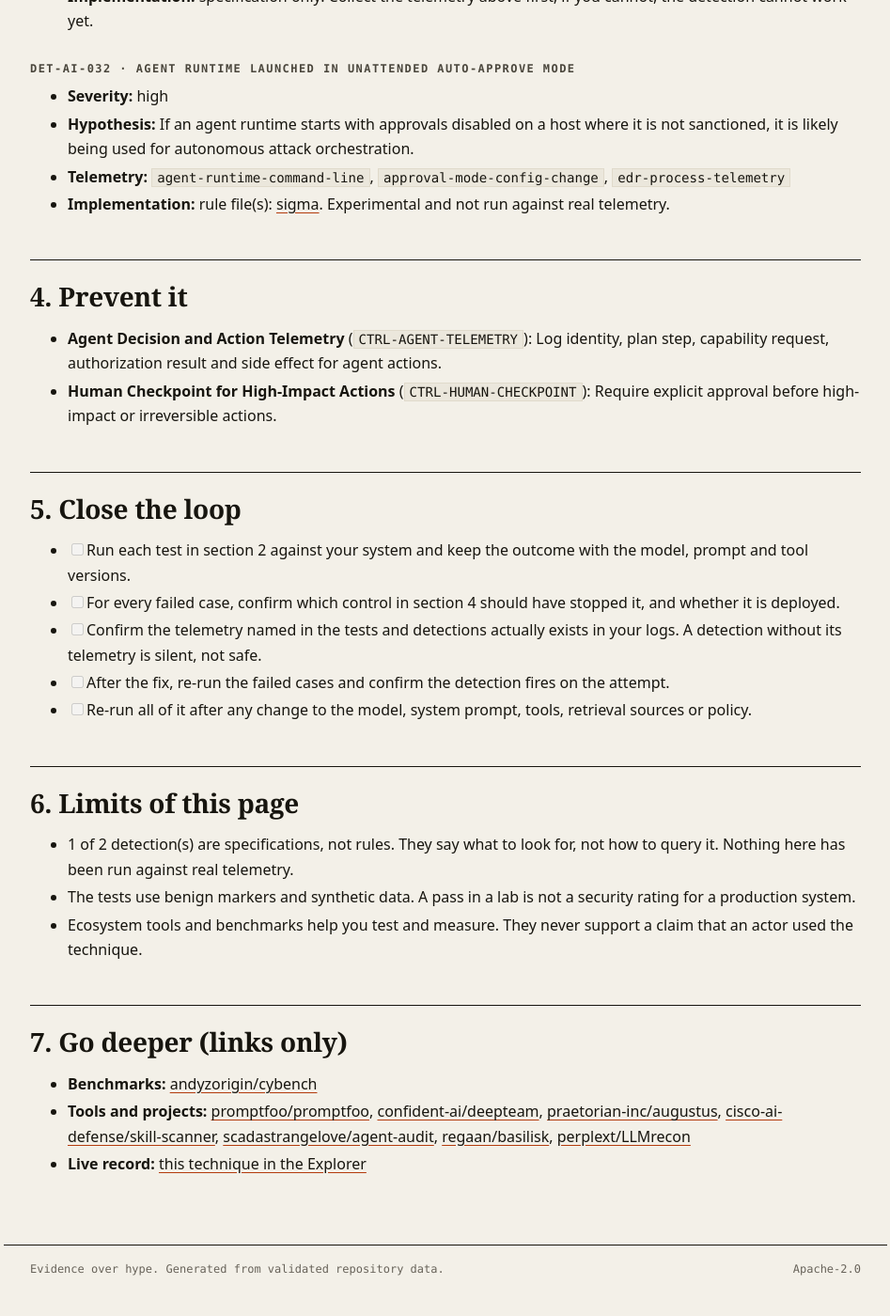
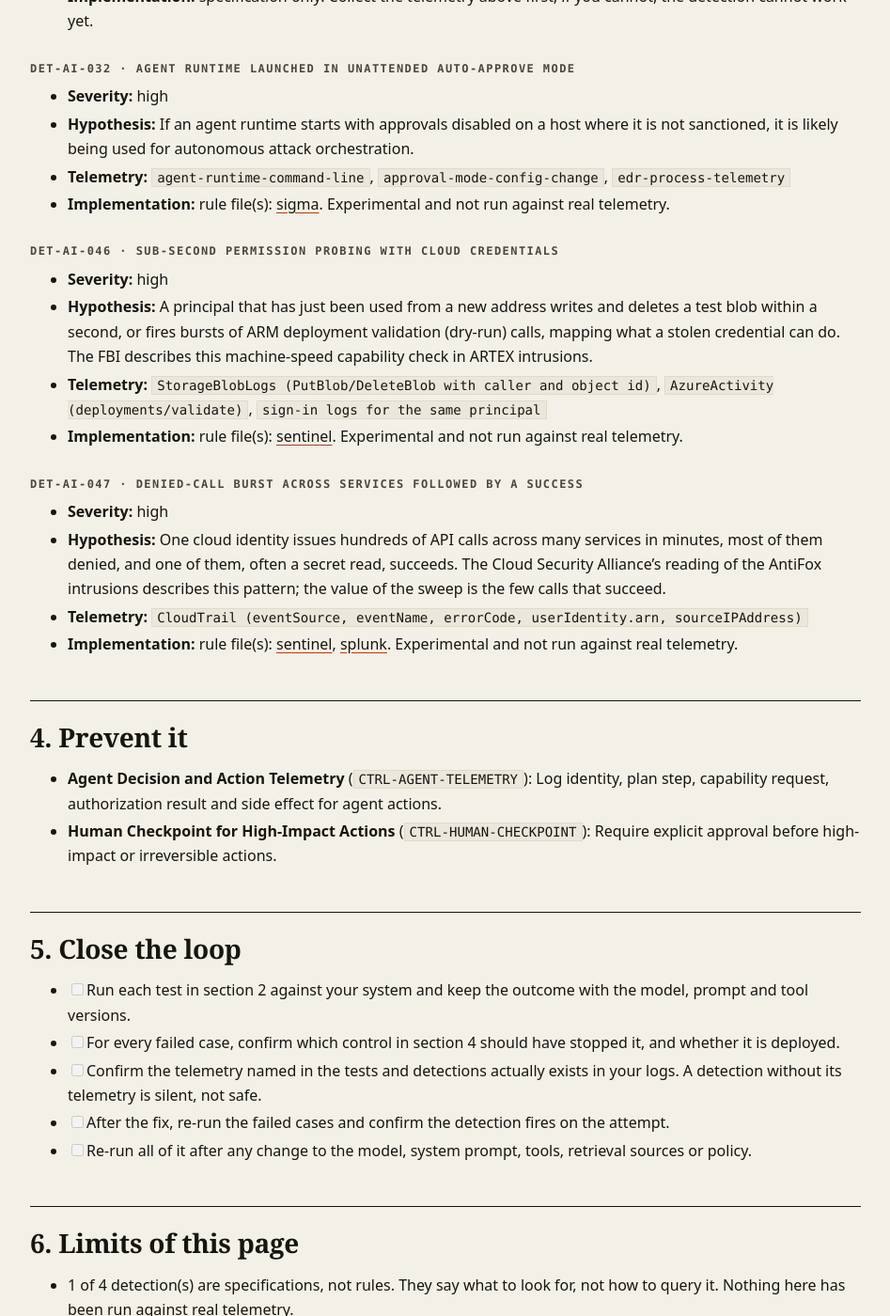
Before and after one commit to Ridd1kulusC0d3r/LLmInjection, a Jekyll site: the page built from docs/playbooks/LLMI-T015.md, in a window 1280 px wide and 1400 px high, scrolled down 3894 px. Shown: the whole window at 94% size, without its empty margins (166-1113 px from the left). Built offline with Jekyll 4.4.1, drawn with Linux system fonts in a browser that asks for light colours; our own code applies the rules of GitHub Pages for plain Markdown files; some of the changed text lies outside the part shown.

Commit message:
Detection: DET-AI-046 and DET-AI-047 with queries, hunting queries for DET-AI-045
Two cloud-identity specifications from the ARTEX and AntiFox reporting:
sub-second permission probing with stolen Azure credentials (FBI FLASH)
and a burst of denied AWS calls across services that ends in a success
(CSA on AntiFox), each with Sentinel and, for CloudTrail, Splunk
queries. The top-ranked hunting hypothesis, DET-AI-045, gets Sentinel
and Splunk queries. All experimental and untested against live data.

Co-Authored-By: Claude Opus 5.5 <noreply@anthropic.com>
Claude-Session: https://claude.ai/code/session_014C2xMWtqGLQUAgTRnxTx9w

```diff
--- a/docs/playbooks/LLMI-T015.md
+++ b/docs/playbooks/LLMI-T015.md
@@ -112,6 +112,20 @@ The runner has plan and mock adapters only: it does not call your system. To run
 - **Telemetry:** `agent-runtime-command-line`, `approval-mode-config-change`, `edr-process-telemetry`
 - **Implementation:** rule file(s): [sigma](../../detections/sigma/det-ai-032-agent-approval-disabled.yml). Experimental and not run against real telemetry.
 
+### DET-AI-046 · Sub-Second Permission Probing With Cloud Credentials
+
+- **Severity:** high
+- **Hypothesis:** A principal that has just been used from a new address writes and deletes a test blob within a second, or fires bursts of ARM deployment validation (dry-run) calls, mapping what a stolen credential can do. The FBI describes this machine-speed capability check in ARTEX intrusions.
+- **Telemetry:** `StorageBlobLogs (PutBlob/DeleteBlob with caller and object id)`, `AzureActivity (deployments/validate)`, `sign-in logs for the same principal`
+- **Implementation:** rule file(s): [sentinel](../../detections/sentinel/det-ai-046-subsecond-cloud-permission-probe.kql). Experimental and not run against real telemetry.
+
+### DET-AI-047 · Denied-Call Burst Across Services Followed by a Success
+
+- **Severity:** high
+- **Hypothesis:** One cloud identity issues hundreds of API calls across many services in minutes, most of them denied, and one of them, often a secret read, succeeds. The Cloud Security Alliance's reading of the AntiFox intrusions describes this pattern; the value of the sweep is the few calls that succeed.
+- **Telemetry:** `CloudTrail (eventSource, eventName, errorCode, userIdentity.arn, sourceIPAddress)`
+- **Implementation:** rule file(s): [sentinel](../../detections/sentinel/det-ai-047-denied-burst-then-success.kql), [splunk](../../detections/splunk/det-ai-047-denied-burst-then-success.spl). Experimental and not run against real telemetry.
+
 ## 4. Prevent it
 
 - **Agent Decision and Action Telemetry** (`CTRL-AGENT-TELEMETRY`): Log identity, plan step, capability request, authorization result and side effect for agent actions.
@@ -127,7 +141,7 @@ The runner has plan and mock adapters only: it does not call your system. To run
 
 ## 6. Limits of this page
 
-- 1 of 2 detection(s) are specifications, not rules. They say what to look for, not how to query it. Nothing here has been run against real telemetry.
+- 1 of 4 detection(s) are specifications, not rules. They say what to look for, not how to query it. Nothing here has been run against real telemetry.
 - The tests use benign markers and synthetic data. A pass in a lab is not a security rating for a production system.
 - Ecosystem tools and benchmarks help you test and measure. They never support a claim that an actor used the technique.
 
```
Also changed, not shown: other parts of docs/playbooks/LLMI-T015.md (+1 -1 lines), README.es.md (+1 -1 lines), README.md (+4 -2 lines), README.pt-BR.md (+1 -1 lines), README.ru.md (+1 -1 lines), README.zh-CN.md (+1 -1 lines), data/detections.json (+28 -0 lines), docs/INTELLIGENCE-CHANGELOG.md (+14 -0 lines), docs/playbooks/LLMI-T016.md (+11 -4 lines), docs/playbooks/LLMI-T028.md (+4 -5 lines), docs/playbooks/README.md (+3 -3 lines), tests/test_sigma_rules.py (+11 -0 lines), assets/coverage-matrix.svg, data/relationships.json, 5 other files.
